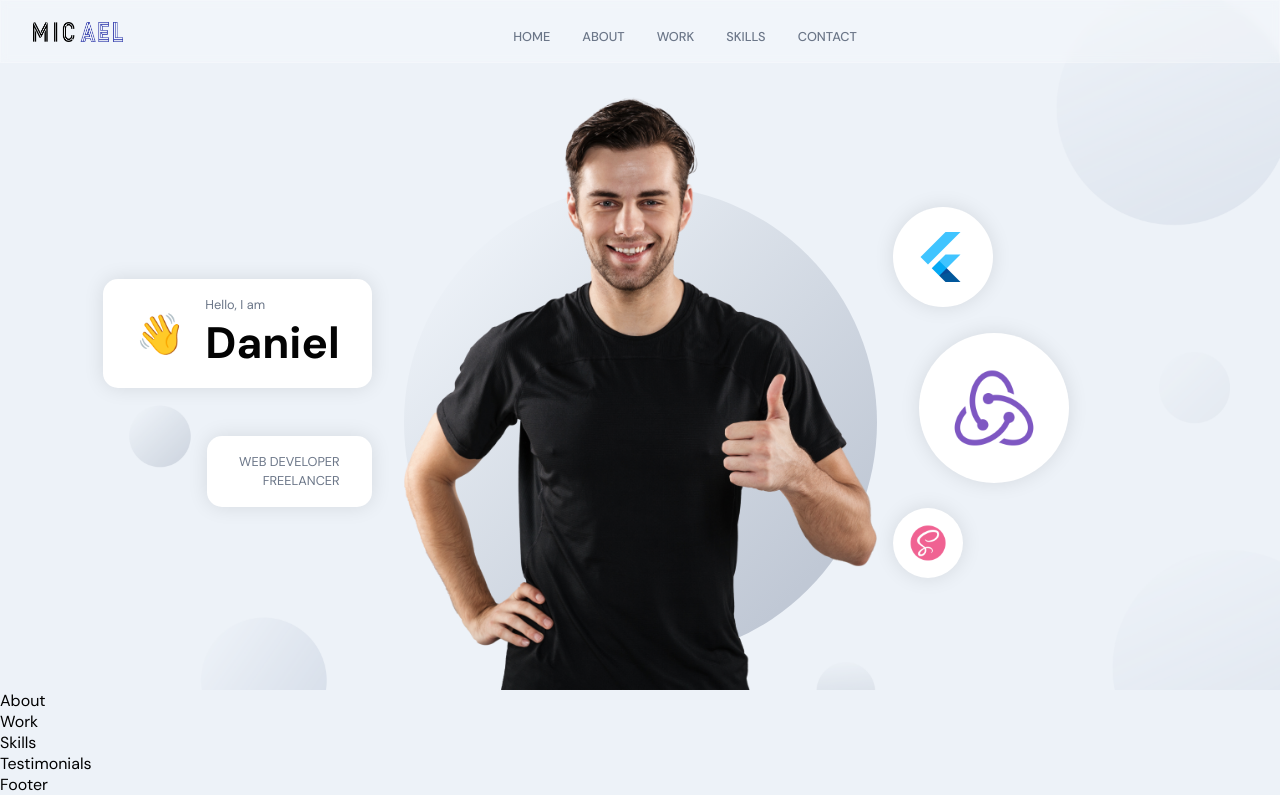
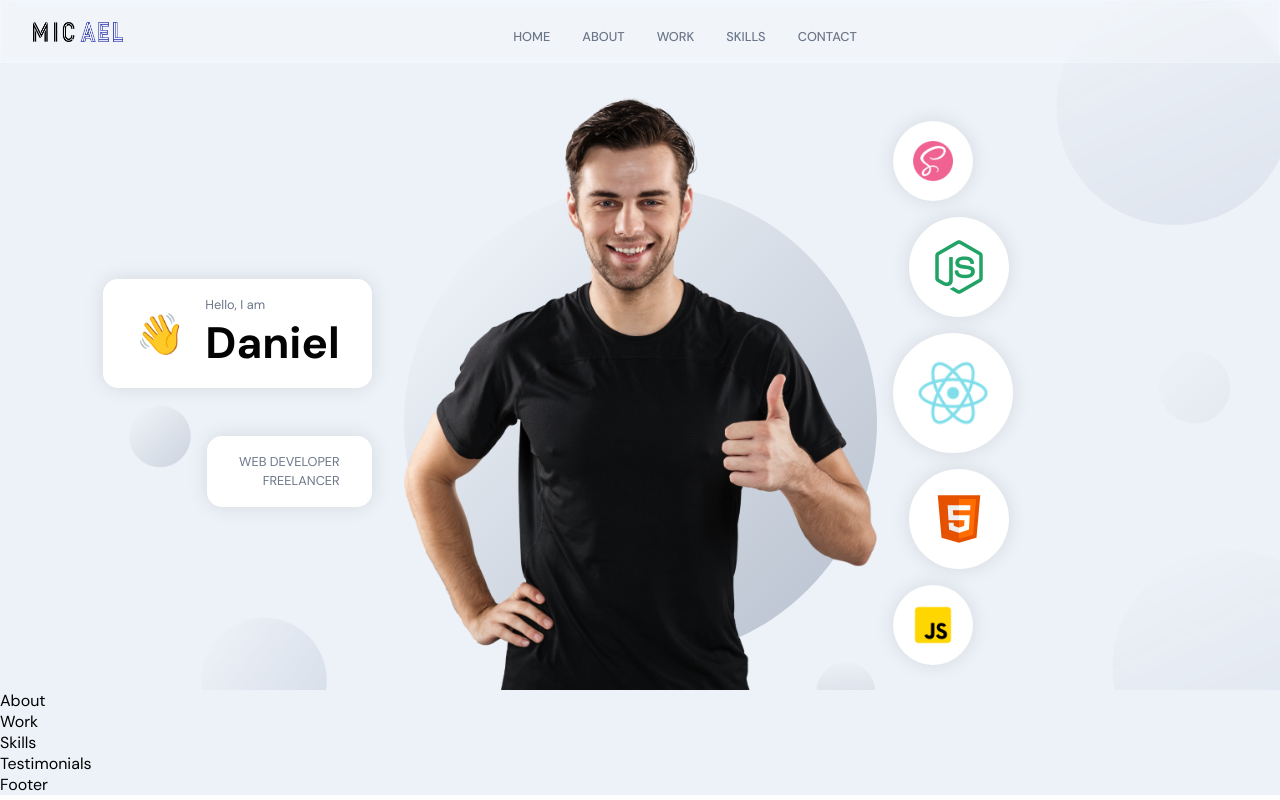
Before and after one commit to DanielKrol90/React.myPortfolio.app, a React (Create React App) app in the folder frontend-app/: page / in a window 1280 px wide. Built offline with nearby package versions, Linux system fonts and the light colour scheme.

Commit message:
fixing in header atributes

```diff
--- a/frontend-app/src/container/Header/Header.jsx
+++ b/frontend-app/src/container/Header/Header.jsx
@@ -1,8 +1,8 @@
-import React from 'react';
-import { motion } from 'framer-motion';
+import React from "react";
+import { motion } from "framer-motion";
 
-import { images } from '../../constants';
-import './Header.scss';
+import { images } from "../../constants";
+import "./Header.scss";
 
 const scaleVariants = {
   whileInView: {
@@ -10,15 +10,14 @@ const scaleVariants = {
     opacity: [0, 1],
     transition: {
       duration: 1,
-      ease: 'easeInOut',
+      ease: "easeInOut",
     },
   },
 };
 
 const Header = () => {
-
   return (
-  <div id='home' className="app__header app__flex">
+    <div id="home" className="app__header app__flex">
       <motion.div
         whileInView={{ x: [-100, 0], opacity: [0, 1] }}
         transition={{ duration: 1.5 }}
@@ -48,7 +47,7 @@ const Header = () => {
         <img src={images.profile} alt="profile_bg" />
         <motion.img
           whileInView={{ scale: [0, 1] }}
-        transition={{ duration: 1, ease: 'easeInOut' }}
+          transition={{ duration: 1, ease: "easeInOut" }}
           src={images.circle}
           alt="profile_circle"
           className="overlay_circle"
@@ -60,13 +59,14 @@ const Header = () => {
         whileInView={scaleVariants.whileInView}
         className="app__header-circles"
       >
-      {[images.flutter, images.redux, images.sass].map((circle, index) => (
+        {[images.sass, images.node, images.react, images.html, images.javascript].map((circle, index) => (
           <div className="circle-cmp app__flex" key={`circle-${index}`}>
             <img src={circle} alt="profile_bg" />
           </div>
         ))}
       </motion.div>
     </div>
-)};
+  );
+};
 
-export default (Header);
+export default Header;
--- a/frontend-app/src/container/Header/Header.scss
+++ b/frontend-app/src/container/Header/Header.scss
@@ -118,35 +118,64 @@
     }
 
     div:nth-child(1) {
-      width: 100px;
-      height: 100px;
+        width: 80px;
+        height: 80px;
+        margin-bottom: 1rem;
     }
 
     div:nth-child(2) {
-      margin: 1.6rem;
-      width: 150px;
-      height: 150px;
+        width: 100px;
+        height: 100px;
+        margin-left: 1rem;
+        margin-bottom: 1rem;
     }
 
     div:nth-child(3) {
-      width: 70px;
-      height: 70px;
+        width: 120px;
+        height: 120px;
+        margin-bottom: 1rem;
+        margin-left: 0rem;
+    }
+
+    div:nth-child(4) {
+        width: 100px;
+        height: 100px;
+        margin-bottom: 1rem;
+        margin-left: 1rem;
+    }
+
+    div:nth-child(5) {
+        width: 80px;
+        height: 80px;
+        margin-left: 0rem;
+
+        img {
+            border-radius: 50%;
+        }
     }
 
     @media screen and (min-width: 2000px) {
-      div:nth-child(2) {
+        div:nth-child(3) {
             width: 400px;
             height: 400px;
         }
 
-      div:nth-child(3) {
-        width: 170px;
-        height: 170px;
+        div:nth-child(2) {
+            width: 200px;
+            height: 200px;
+        }
+        div:nth-child(4) {
+            width: 200px;
+            height: 200px;
         }
 
         div:nth-child(1) {
-        width: 200px;
-        height: 200px;
+            width: 150px;
+            height: 150px;
+        }
+        div:nth-child(5) {
+            width: 150px;
+            height: 150px;
         }
     }
 
```
Lines whose indentation alone changed are shown as unchanged.
